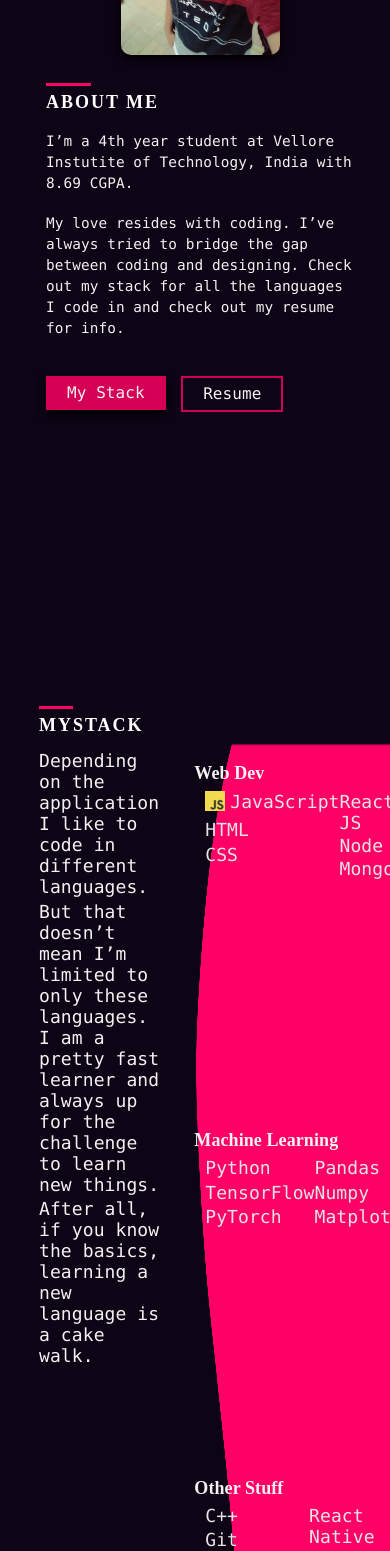
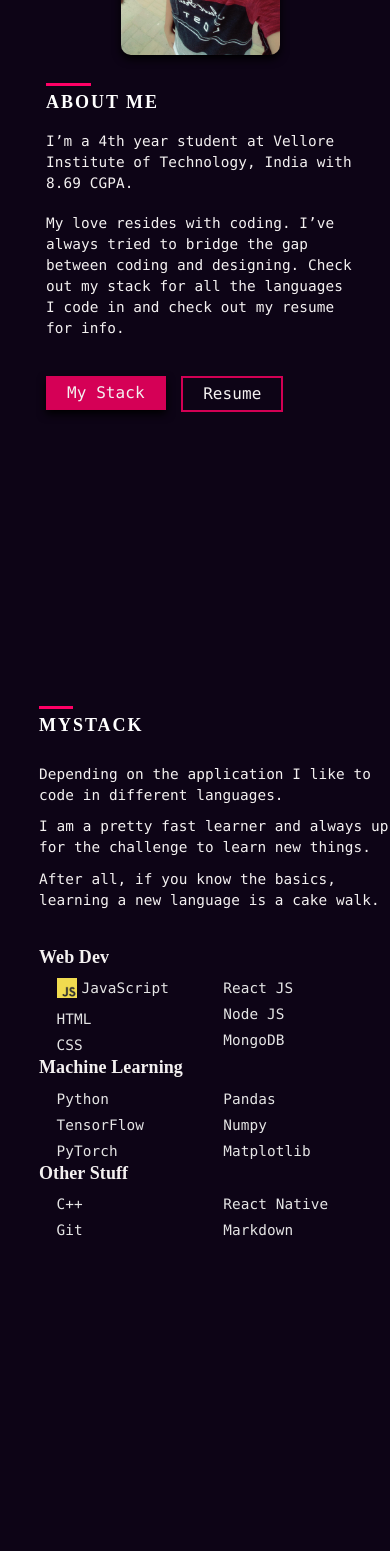
Before and after one commit to uragirii/The-Website, a React (Create React App) app: page / in a window 390 px wide. Shown: the part 940-2491 px from the top of the page. Built offline with nearby package versions, Linux system fonts and the light colour scheme; a web font is replaced by a local one.

Commit message:
🏠Home page mobile responsive

```diff
--- a/src/Home.js
+++ b/src/Home.js
@@ -47,7 +47,7 @@
     "fontFamily": "Consolas, monospace",
     "fontStyle": "normal",
     "fontWeight": "normal",
-    "fontSize": "18px",
+    "fontSize": "0.9rem",
     "lineHeight": "21px",
     "letterSpacing": "0.005em",
     "color": "#E5E5E5"
@@ -83,7 +83,7 @@
   const intersection3 = useIntersection(section3, {
     root:null,
     rootMargin:"0px",
-    threshold:0.8
+    threshold:0.5
   })
 
   const fadeIn =  (element)=>{
@@ -160,7 +160,7 @@
               </div>
               <div >
               <div style={{paddingTop:"9%"}} className="fadeIn2">
-                <Para text="I’m a 4th year student at Vellore Instutite of Technology, India with 8.69 CGPA. My subject of study is Electronics and Communication Engineering."/>
+                <Para text="I’m a 4th year student at Vellore Institute of Technology, India with 8.69 CGPA. My subject of study is Electronics and Communication Engineering."/>
               </div>
               <div className="fadeIn2">
                 <Para text="But my love resides with coding. I’ve always tried to bridge the gap between coding and designing. I have worked on many projects and managed teams. Check out my stack for all the languages I code in and check out my resume for info."/>
@@ -187,22 +187,25 @@
         <div style={styles.section} ref = {section3} id="stack">
             <div style = {{paddingLeft:"10%", zIndex:2, height:"100%"}}>
               <div style= {{ display:'flex', height:"100%"}}>
-                <div style= {{ flex: 4, paddingTop:"5%"}} className="fadeIn3">
+                <div style= {{ flex: 4, paddingTop:"5%"}}   >
+                  <div className="fadeIn3">
                   <Heading label="My Stack"/>
+                  </div>
+
                   <div>
-                  <div style={{paddingTop:"9%"}} >
+                  <div style={{paddingTop:"9%"}} className="fadeIn3" >
                     <Para text="Depending on the application I like to code in different languages."/>
                   </div>
-                  <div>
+                  <div className="fadeIn3">
                     <Para text="But that doesn’t mean I’m limited to only these languages. I am a pretty fast learner and always up for the challenge to learn new things."/>
                   </div>
-                  <div>
+                  <div className="fadeIn3">
                     <Para text="After all, if you know the basics, learning a new language is a cake walk."/>
                   </div>
                   </div>
                 </div>
-                <div style= {{ flex:4.5, marginLeft:"10%", paddingTop:"4%",paddingBottom:"5%",display:"flex", flexDirection:"column", justifyContent:"space-between", zIndex:2 }}>
-                  <div>
+                <div style= {{ flex:4.5, marginLeft:"20%", paddingTop:"4%",display:"flex", flexDirection:"column", justifyContent:"space-between", zIndex:2 }}>
+                  <div className="fadeIn3">
                   <span style={styles.langH}>Web Dev</span>
                     <div style={{display:"flex", paddingTop:"3%"}}>
                       <div style={{flex:1, paddingLeft:"5%"}}>
@@ -225,7 +228,7 @@
                     </div>
                   </div>
 
-                  <div>
+                  <div className="fadeIn3">
                   <span style={styles.langH}>Machine Learning</span>
                     <div style={{display:"flex", paddingTop:"3%"}}>
                       <div style={{flex:1, paddingLeft:"5%"}}>
@@ -242,7 +245,7 @@
                   </div>
 
 
-                  <div>
+                  <div className="fadeIn3">
                     <span style={styles.langH}>Other Stuff</span>
                     <div style={{display:"flex", paddingTop:"3%"}}>
                       <div style={{flex:1, paddingLeft:"5%"}}>
@@ -310,7 +313,7 @@
               </div>
               <div >
               <div style={{paddingTop:"3%"}} className="fadeIn2">
-                <Para text="I’m a 4th year student at Vellore Instutite of Technology, India with 8.69 CGPA."
+                <Para text="I’m a 4th year student at Vellore Institute of Technology, India with 8.69 CGPA."
                   css={{fontSize:"0.9rem"}}/>
               </div>
               <div className="fadeIn2" style={{paddingTop:"3%"}}>
@@ -333,23 +336,25 @@
         </div>
         <div style={styles.section} ref = {section3} id="stack">
             <div style = {{paddingLeft:"10%", zIndex:2, height:"100%"}}>
-              <div style= {{ display:'flex', height:"100%"}}>
-                <div style= {{ flex: 4, paddingTop:"5%"}} className="fadeIn3">
-                  <Heading label="My Stack"/>
-                  <div>
-                  <div style={{paddingTop:"9%"}} >
-                    <Para text="Depending on the application I like to code in different languages."/>
+              <div style= {{ display:'flex', height:"100%", flexDirection:"column"}}>
+                <div style= {{ paddingTop:"5%"}} >
+                  <div className="fadeIn3" >
+                    <Heading label="My Stack"/>
                   </div>
-                  <div>
-                    <Para text="But that doesn’t mean I’m limited to only these languages. I am a pretty fast learner and always up for the challenge to learn new things."/>
+                  <div  >
+                  <div style={{paddingTop:"5%"}} className="fadeIn3" >
+                    <Para text="Depending on the application I like to code in different languages." css={{fontSize:"0.9rem"}}/>
                   </div>
-                  <div>
-                    <Para text="After all, if you know the basics, learning a new language is a cake walk."/>
+                  <div className="fadeIn3" >
+                    <Para text="I am a pretty fast learner and always up for the challenge to learn new things." css={{fontSize:"0.9rem"}}/>
+                  </div>
+                  <div className="fadeIn3" >
+                    <Para text="After all, if you know the basics, learning a new language is a cake walk." css={{fontSize:"0.9rem"}}/>
                   </div>
                   </div>
                 </div>
-                <div style= {{ flex:4.5, marginLeft:"10%", paddingTop:"4%",paddingBottom:"5%",display:"flex", flexDirection:"column", justifyContent:"space-between", zIndex:2 }}>
-                  <div>
+                <div style= {{marginTop:"5%",paddingBottom:"5%",display:"flex", flexDirection:"column", justifyContent:"space-between", zIndex:2 }}  >
+                  <div style={{paddingTop:"5%"}} className="fadeIn3" >
                   <span style={styles.langH}>Web Dev</span>
                     <div style={{display:"flex", paddingTop:"3%"}}>
                       <div style={{flex:1, paddingLeft:"5%"}}>
@@ -372,7 +377,7 @@
                     </div>
                   </div>
 
-                  <div>
+                  <div className="fadeIn3" >
                   <span style={styles.langH}>Machine Learning</span>
                     <div style={{display:"flex", paddingTop:"3%"}}>
                       <div style={{flex:1, paddingLeft:"5%"}}>
@@ -389,7 +394,7 @@
                   </div>
 
 
-                  <div>
+                  <div className="fadeIn3" >
                     <span style={styles.langH}>Other Stuff</span>
                     <div style={{display:"flex", paddingTop:"3%"}}>
                       <div style={{flex:1, paddingLeft:"5%"}}>
@@ -407,8 +412,6 @@
                 </div>
               </div>
             </div>
-
-            <img src={StackBlob} style={{position:"absolute", width:"50%", right:0, top:-4,height:"100vh"}} alt="blob"/>
         </div>
         {/* Footer */}
         {/* <div style={{background:"#272A2C", marginTop:-12, zIndex:2}}>
@@ -461,7 +464,7 @@
               </div>
               <div >
               <div style={{paddingTop:"9%"}} className="fadeIn2">
-                <Para text="I’m a 4th year student at Vellore Instutite of Technology, India with 8.69 CGPA. My subject of study is Electronics and Communication Engineering."/>
+                <Para text="I’m a 4th year student at Vellore Institute of Technology, India with 8.69 CGPA. My subject of study is Electronics and Communication Engineering."/>
               </div>
               <div className="fadeIn2">
                 <Para text="But my love resides with coding. I’ve always tried to bridge the gap between coding and designing. I have worked on many projects and managed teams. Check out my stack for all the languages I code in and check out my resume for info."/>
@@ -488,22 +491,25 @@
         <div style={styles.section} ref = {section3} id="stack">
             <div style = {{paddingLeft:"10%", zIndex:2, height:"100%"}}>
               <div style= {{ display:'flex', height:"100%"}}>
-                <div style= {{ flex: 4, paddingTop:"5%"}} className="fadeIn3">
+                <div style= {{ flex: 4, paddingTop:"5%"}}   >
+                  <div className="fadeIn3">
                   <Heading label="My Stack"/>
+                  </div>
+
                   <div>
-                  <div style={{paddingTop:"9%"}} >
+                  <div style={{paddingTop:"9%"}} className="fadeIn3" >
                     <Para text="Depending on the application I like to code in different languages."/>
                   </div>
-                  <div>
+                  <div className="fadeIn3">
                     <Para text="But that doesn’t mean I’m limited to only these languages. I am a pretty fast learner and always up for the challenge to learn new things."/>
                   </div>
-                  <div>
+                  <div className="fadeIn3">
                     <Para text="After all, if you know the basics, learning a new language is a cake walk."/>
                   </div>
                   </div>
                 </div>
-                <div style= {{ flex:4.5, marginLeft:"10%", paddingTop:"4%",paddingBottom:"5%",display:"flex", flexDirection:"column", justifyContent:"space-between", zIndex:2 }}>
-                  <div>
+                <div style= {{ flex:4.5, marginLeft:"20%", paddingTop:"4%",display:"flex", flexDirection:"column", justifyContent:"space-between", zIndex:2 }}>
+                  <div className="fadeIn3">
                   <span style={styles.langH}>Web Dev</span>
                     <div style={{display:"flex", paddingTop:"3%"}}>
                       <div style={{flex:1, paddingLeft:"5%"}}>
@@ -526,7 +532,7 @@
                     </div>
                   </div>
 
-                  <div>
+                  <div className="fadeIn3">
                   <span style={styles.langH}>Machine Learning</span>
                     <div style={{display:"flex", paddingTop:"3%"}}>
                       <div style={{flex:1, paddingLeft:"5%"}}>
@@ -543,7 +549,7 @@
                   </div>
 
 
-                  <div>
+                  <div className="fadeIn3">
                     <span style={styles.langH}>Other Stuff</span>
                     <div style={{display:"flex", paddingTop:"3%"}}>
                       <div style={{flex:1, paddingLeft:"5%"}}>
```
